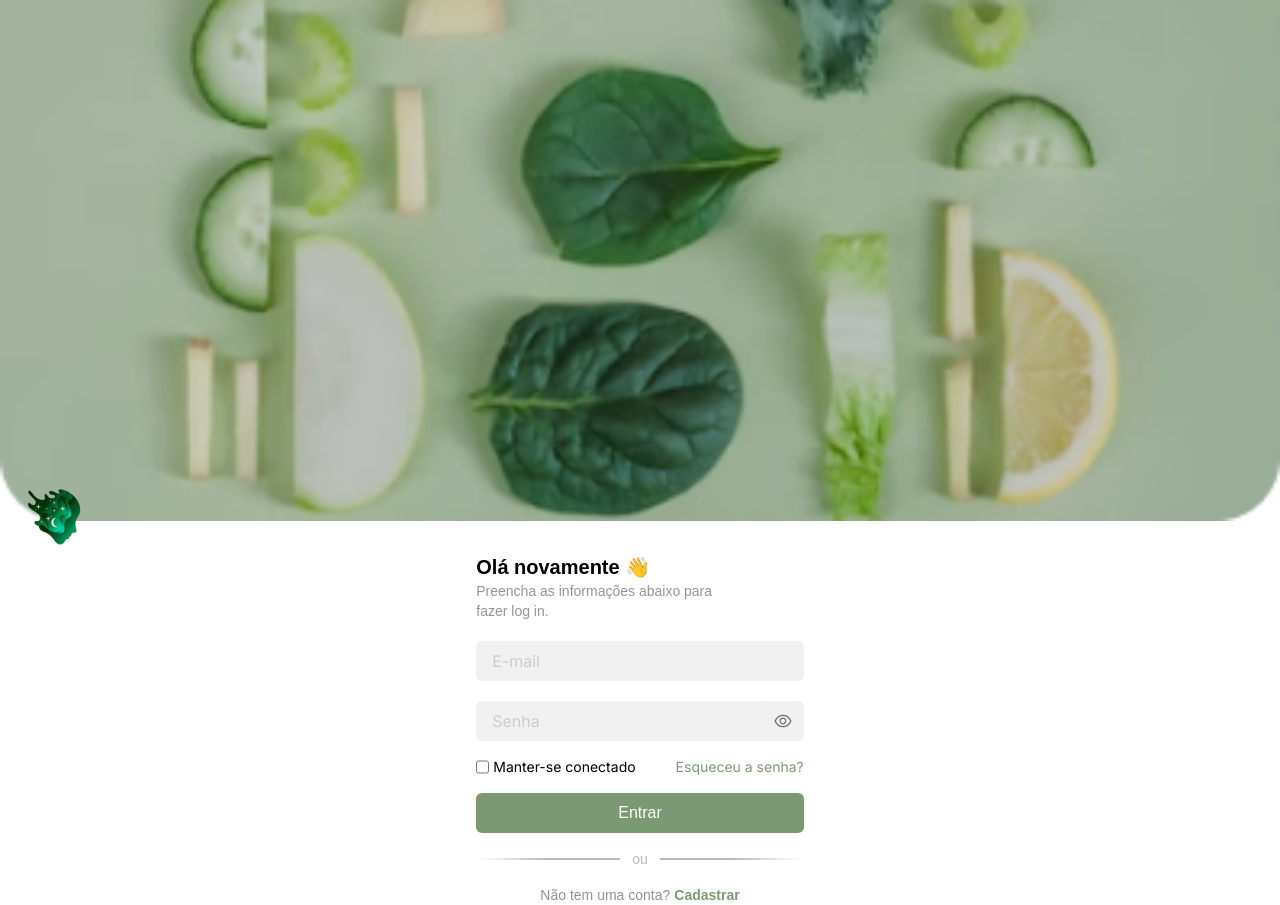
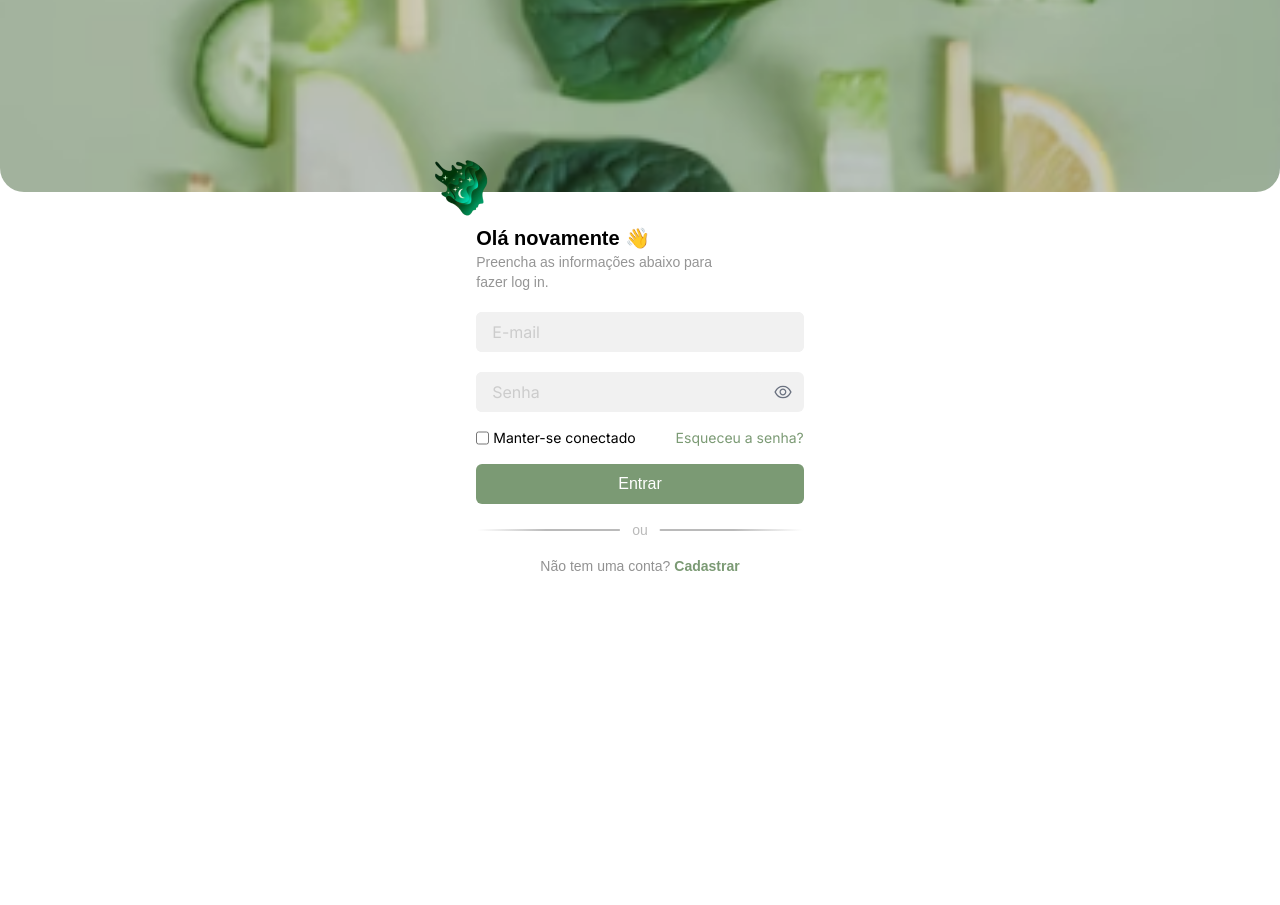
Before and after one commit to strawnico/Soulheal, a Next.js app: page / in a window 1280 px wide. After the commit the page ends 800 px from the top, so only its background shows below. Built offline with nearby package versions, Linux system fonts and the light colour scheme.

Commit message:
fixed imagemInicial

```diff
--- a/app/cadastro/page.js
+++ b/app/cadastro/page.js
@@ -72,8 +72,8 @@ export default function Cadastro() {
     <main>
       <div className="h-screen">
         <div className="relative">
-          <Image src={ImagemInicial} className="w-full" alt="Picture of the author" />
-          <Image className="absolute bottom-[-1.5rem] left-7" src={Logo} alt="Picture of the author" />
+          <Image src={ImagemInicial} className="w-full h-48 object-cover rounded-b-3xl" alt="Picture of the author" />
+          <Image className="absolute bottom-[-1.5rem] lg:left-[34%] md:left-[29%] left-[8%]" src={Logo} alt="Picture of the author" />
         </div>
         <div className="flex mt-8">
           <div className="justify-center flex flex-col mx-auto">
--- a/app/page.js
+++ b/app/page.js
@@ -51,8 +51,8 @@ export default function Login() {
     <main>
       <div className="h-screen">
         <div className="relative">
-          <Image src={ImagemInicial} className="w-full" alt="Picture of the author" />
-          <Image className="absolute bottom-[-1.5rem] left-7" src={Logo} alt="Picture of the author" />
+        <Image src={ImagemInicial} className="w-full h-48 object-cover rounded-b-3xl" alt="Picture of the author" />
+          <Image className="absolute bottom-[-1.5rem] lg:left-[34%] md:left-[29%] left-[8%]" src={Logo} alt="Picture of the author" />
         </div>
         <div className="flex mt-8">
           <div className="justify-center flex flex-col mx-auto">
```
